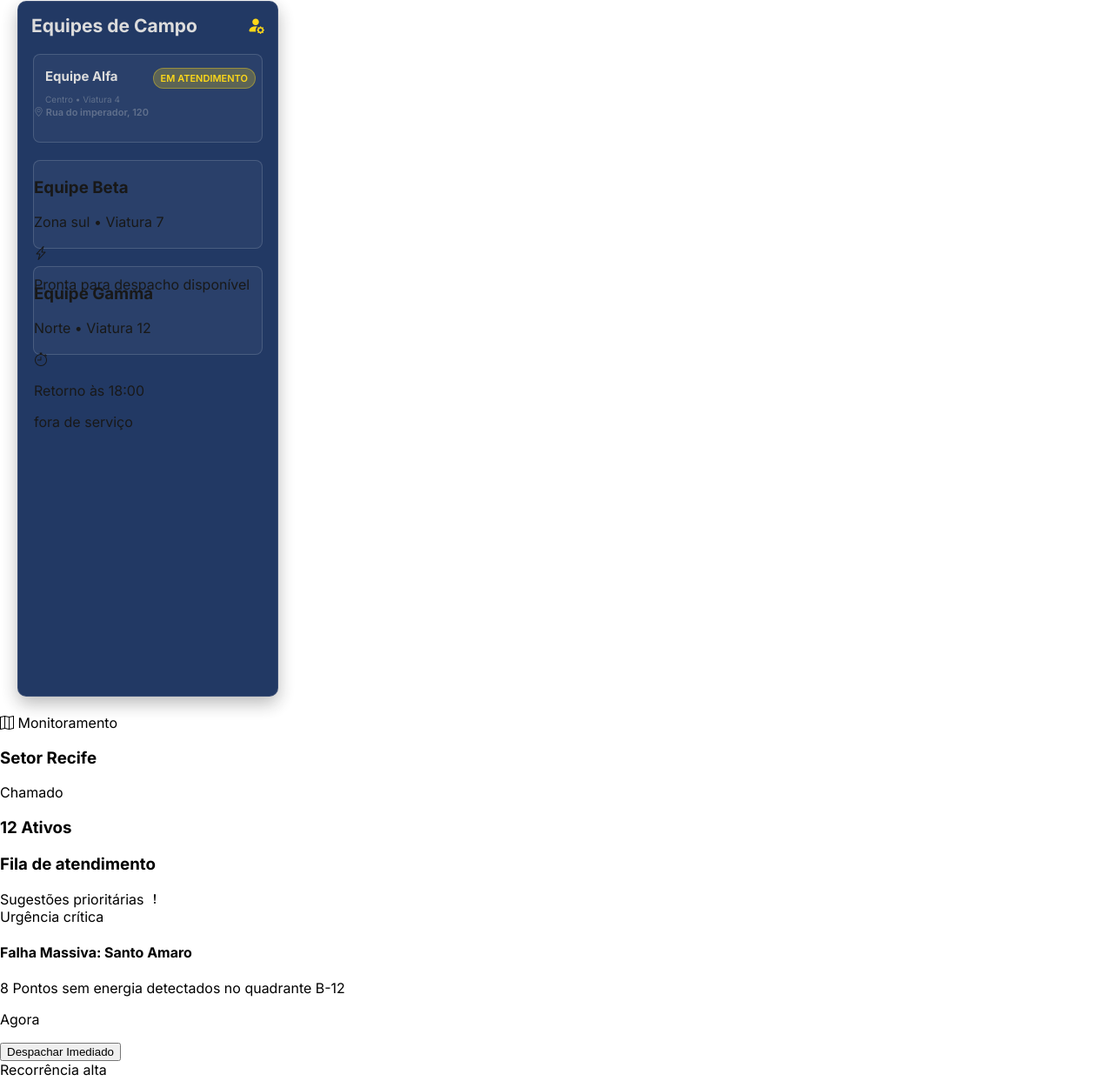
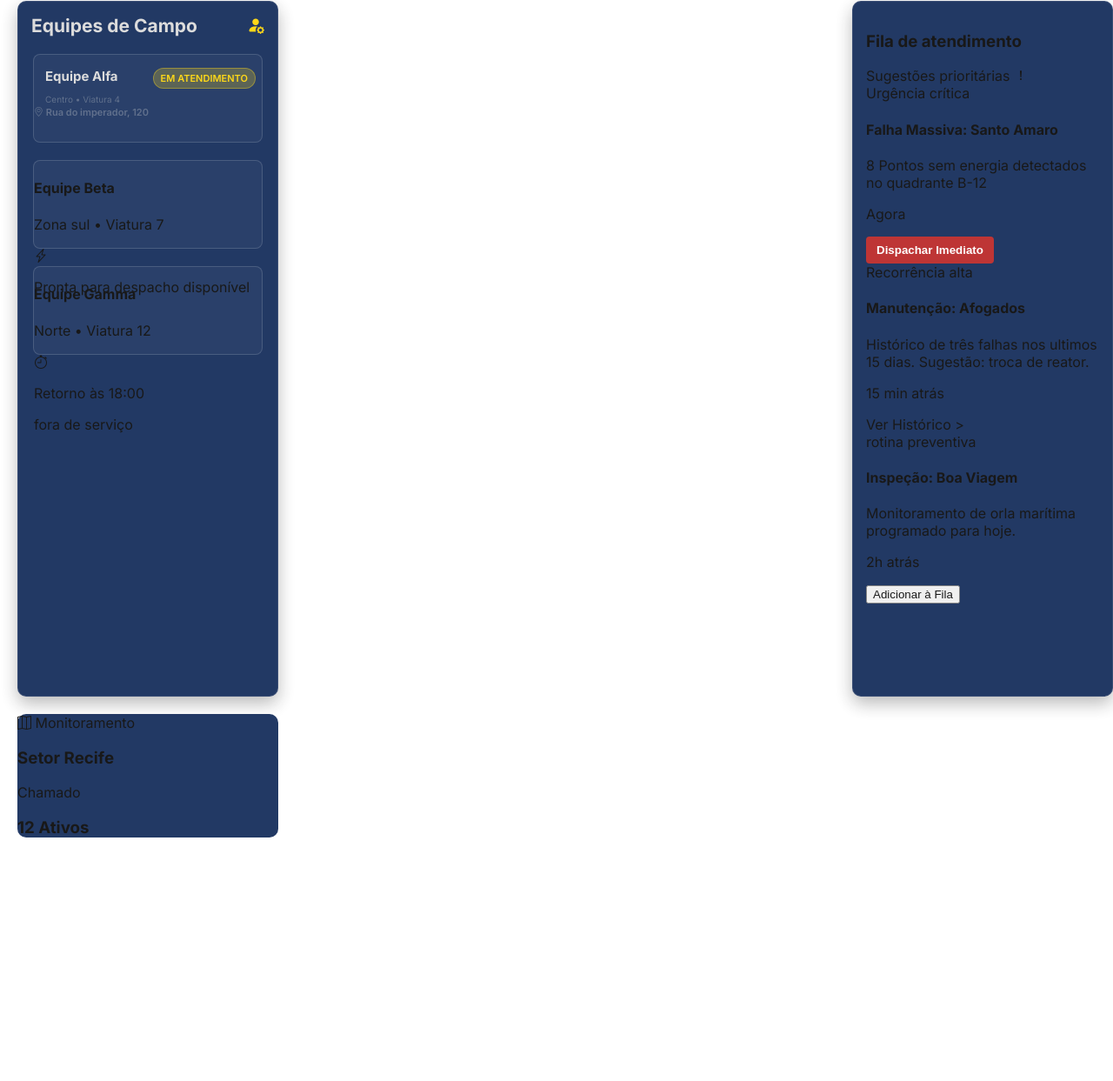
Before and after one commit to yara-moraes/pagina-web-kickoff, a plain HTML site: page index.html in a window 1280 px wide. Shown: the part 89-1332 px from the top of the page at 87% size. After the commit the page ends 1071 px from the top, so only its background shows below. Drawn offline with nearby package versions, Linux system fonts and the light colour scheme.

Commit message:
Update index.html

```diff
--- a/index.html
+++ b/index.html
@@ -11,6 +11,7 @@
 </head>
 
 <body>
+
     <header>
         <!-- Logo -->
         <div class="logo">
@@ -57,7 +58,7 @@
             </div>
 
             <div class="caixa-main">
-                <h3>Equipe Beta</h3>
+                <h4>Equipe Beta</h4>
                 <p>Zona sul &bull; Viatura 7</p>
                 <i class="bi bi-lightning-charge"></i>
                 <p>Pronta para despacho
@@ -66,7 +67,7 @@
             </div>
 
             <div class="caixa-main">
-                <h3>Equipe Gamma</h3>
+                <h4>Equipe Gamma</h4>
                 <p>Norte &bull; Viatura 12 </p>
                 <i class="bi bi-stopwatch"></i>
                 <p>Retorno às 18:00
@@ -76,7 +77,7 @@
 
         </div>
         <!-- segunda parte -->
-        <div>
+        <div class="monitoramento-main">
             <div>
                 <i class="bi bi-map"></i>
                 <span>Monitoramento</span>
@@ -88,7 +89,7 @@
             </div>
         </div>
         <!-- Terceira parte -->
-        <div>
+        <div class="atendimento-main">
             <div>
                 <h3>Fila de atendimento</h3>
                 <span>Sugestões prioritárias</span>
@@ -99,7 +100,7 @@
                 <h4>Falha Massiva: Santo Amaro</h4>
                 <p>8 Pontos sem energia detectados no quadrante B-12</p>
                 <p>Agora</p>
-                <button>Despachar Imediado</button>
+                <button type="button" class="btn-dispachar">Dispachar Imediato</button>
             </div>
             <div>
                 <span>Recorrência alta</span>
@@ -113,7 +114,7 @@
                 <h4>Inspeção: Boa Viagem</h4>
                 <p>Monitoramento de orla marítima programado para hoje.</p>
                 <p>2h atrás</p>
-                <button>Adicionar à Fila</button>
+                <button class="btn-fila">Adicionar à Fila</button>
             </div>
         </div>
     </main>
```
